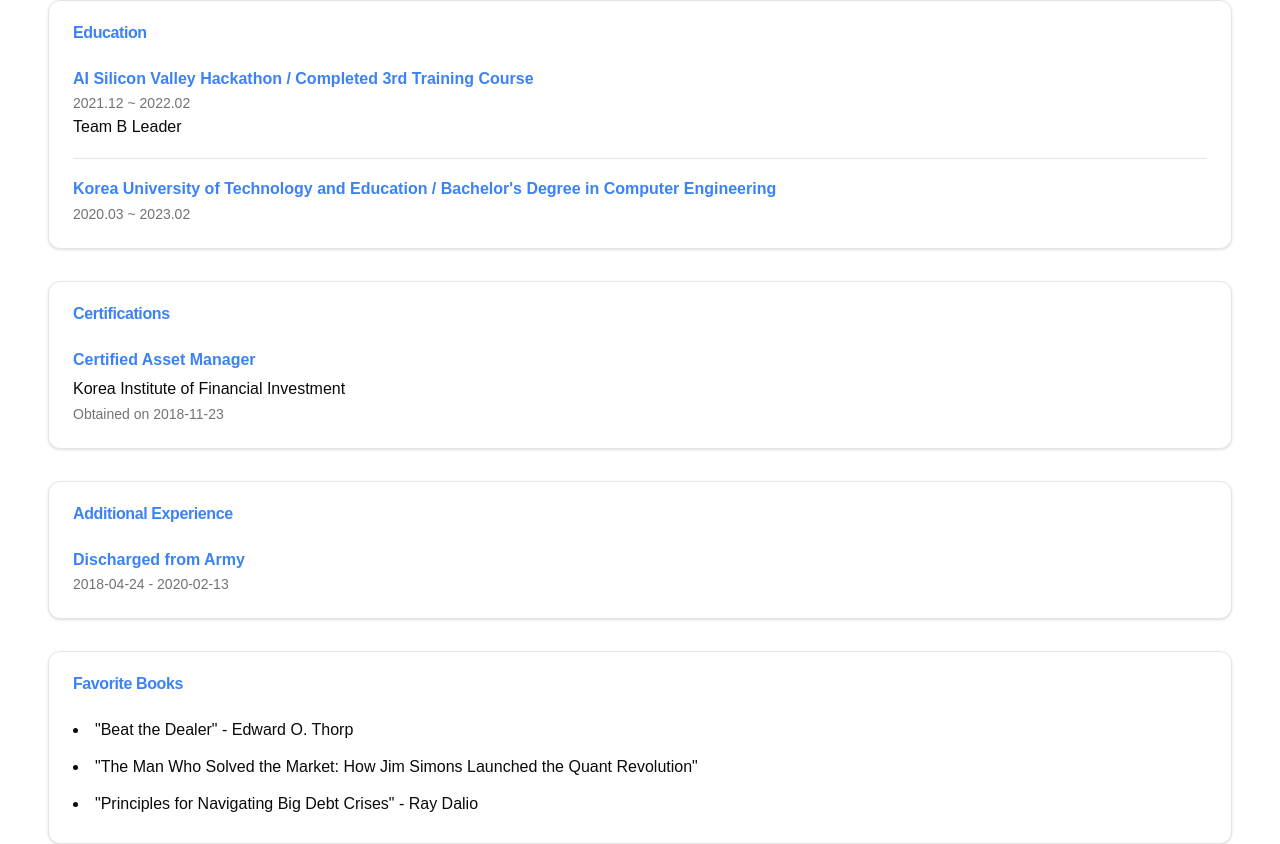
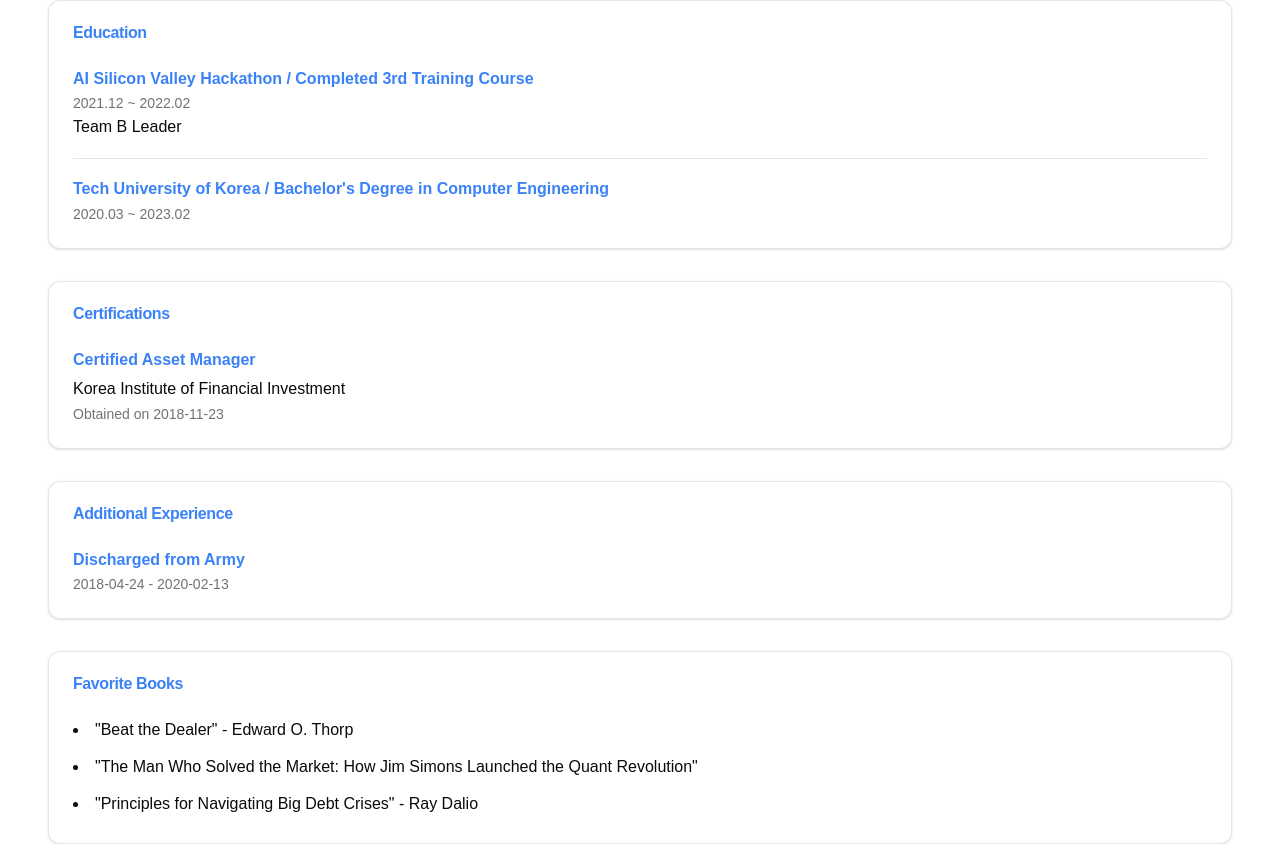
Before and after one commit to ASGDLO/my-resume-next.js, a Next.js app: page /en in a window 1280 px wide. Shown: the part 7727-8571 px from the top of the page. Built offline with nearby package versions, Linux system fonts and the light colour scheme.

Commit message:
Update page.tsx

```diff
--- a/src/app/en/page.tsx
+++ b/src/app/en/page.tsx
@@ -375,7 +375,7 @@ export default function Resume() {
           </div>
           <Separator />
           <div>
-            <h3 className="font-semibold text-blue-500">Korea University of Technology and Education / Bachelor's Degree in Computer Engineering</h3>
+            <h3 className="font-semibold text-blue-500">Tech University of Korea / Bachelor's Degree in Computer Engineering</h3>
             <p className="text-sm text-muted-foreground">2020.03 ~ 2023.02</p>
           </div>
         </CardContent>
```
